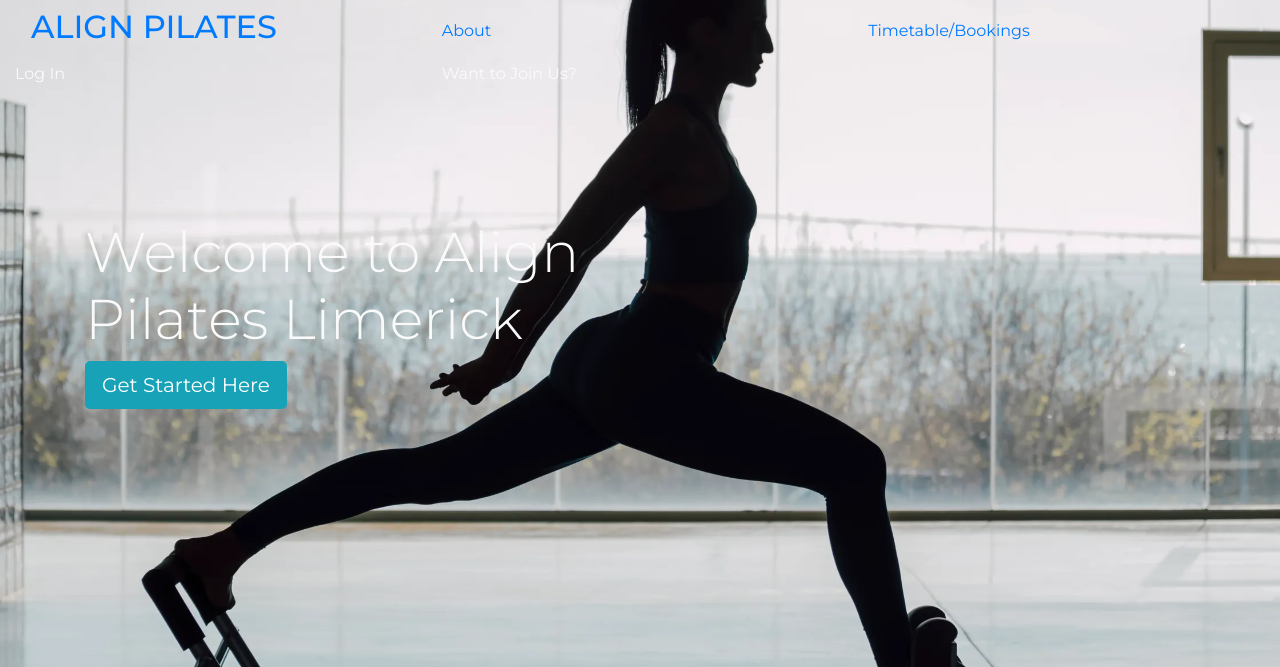
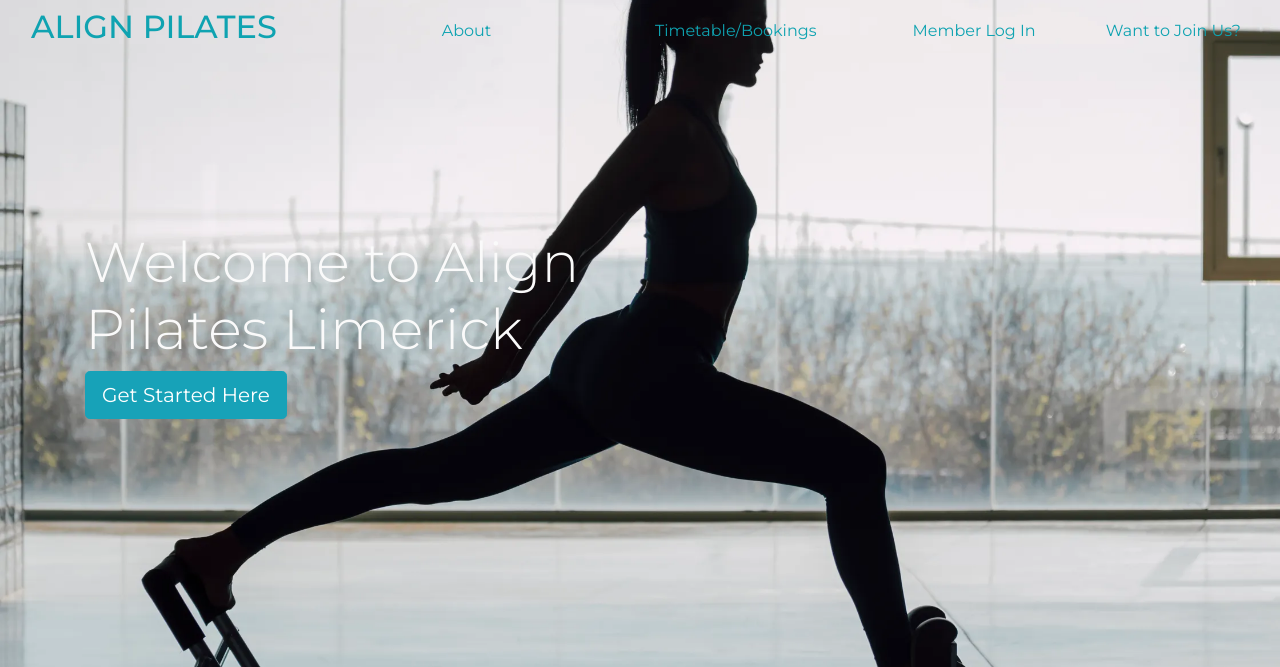
Before and after one commit to aimeeallen94/align-pilates, a Django app: page / in a window 1280 px wide. Shown: the top 667 px of the page. Run offline with Django 3.2, Linux system fonts and the light colour scheme; a user stored in the database is signed in; some libraries are stand-ins or nearby versions.

Commit message:
navbar for mobile devices created

```diff
--- a/home/templates/home/index.html
+++ b/home/templates/home/index.html
@@ -12,7 +12,7 @@
 {% block content %}
     <div class="container h-100">
         <div class="row h-100">
-            <div class="col-7 col-md-6 my-auto">
+            <div class="col-7 col-md-6 my-auto" id="welcome-message">
                 <h1 class="display-4">
                     Welcome to Align Pilates Limerick
                 </h1>
--- a/static/css/base.css
+++ b/static/css/base.css
@@ -10,6 +10,10 @@ body {
     font-family: 'Montserrat';
 }
 
+a {
+    color: #0FA3B1;
+}
+
 /* from Bulma */
 .icon {
     align-items: center;
@@ -18,3 +22,9 @@ body {
     height: 1.5rem;
     width: 1.5rem;
 }
+
+@media (min-width: 769px) {
+    #welcome-message {
+        padding-top: 20px !important;
+    }
+}
--- a/templates/base.html
+++ b/templates/base.html
@@ -36,48 +36,8 @@
   <body>
     <header class="container-fluid fixed-top">
       <div class="row">
-        <div class="col-12 col-lg-4 my-auto"><a href="{% url 'home' %}" class="nav-link">
-          <h2 class="text-uppercase">Align Pilates</h2></a>
-        </div>
-        <div class="col-4 col-lg-4 my-auto"><a href="">About</a></div>
-        <div class="col-4 col-lg-4 my-auto"><a href="">Timetable/Bookings</a></div>
-        <div class="col-4 col-lg-4 my-auto">Log In
-          <!--<ul class="list-inline list-unstyled text-center text-lg-right my-0">
-            <li class="list-inline-item dropdown">
-                <a class="text-black nav-link" href="#" id="options" data-toggle="dropdown" aria-haspopup="true" aria-expanded="false">
-                    <div class="text-center">
-                        <div><i class="fas fa-user fa-lg"></i></div>
-                        <p class="my-0">Member Log In</p>
-                    </div>
-                </a>
-                <div class="dropdown-menu border-0" aria-labelledby="options">
-                  {% if request.user.is_authenticated %}
-                      {% if request.user.is_superuser %}
-                          <a href="" class="dropdown-item">Timetable Management</a>
-                      {% endif %}
-                      <a href="" class="dropdown-item">My Profile</a>
-                      <a href="{% url 'account_logout' %}" class="dropdown-item">Logout</a>
-                  {% else %}
-                      <a href="{% url 'account_signup' %}" class="dropdown-item">Register</a>
-                      <a href="{% url 'account_login' %}" class="dropdown-item">Login</a>
-                  {% endif %}
-              </div>
-          </li>
-        </ul>-->
-        </div>
-        <div class="col-4 col-lg-4 my-auto">Want to Join Us?
-          <!-- <ul class="list-inline list-unstyled text-center text-lg-right my-0">
-            <a class="nav-link" href="#" id="options" data-toggle="dropdown" aria-haspopup="true" aria-expanded="false">
-              <div class="text-center">
-                  <div><i class="fas fa-user fa-lg"></i></div>
-                  <p class="my-0">Want to Join Us?</p>
-              </div>
-            </a>
-            <div class="dropdown-menu" aria-labelledby="options">
-              <li class="list-inline-item dropdown-item"><a href="">Join Now</a></li>
-              <li class="list-inline-item dropdown-item"><a href="">Register to find out more before getting started!</a></li>
-          </ul></div>
-        </div>-->
+        {% include 'includes/mobile-top-header.html' %}
+        {% include 'includes/main-nav.html' %}
       </div>
     </header>
 
--- /dev/null
+++ b/templates/includes/main-nav.html
@@ -0,0 +1,44 @@
+<div class="container-fluid fixed-top d-none d-lg-block">
+    <div class="row">
+        <div class="col-12 col-lg-4 my-auto"><a href="{% url 'home' %}" class="nav-link">
+            <h2 class="text-uppercase">Align Pilates</h2></a>
+        </div>
+        <div class="col-3 col-lg-2 my-auto"><a href="">About</a></div>
+        <div class="col-3 col-lg-2 my-auto"><a href="">Timetable/Bookings</a></div>
+        <div class="col-3 col-lg-2 my-auto">
+        <ul class="list-inline list-unstyled text-center text-lg-right my-0">
+            <li class="list-inline-item dropdown">
+                <a class="text-black nav-link" href="#" id="options" data-toggle="dropdown" aria-haspopup="true" aria-expanded="false">
+                    <div class="text-center">
+                        <p class="my-0">Member Log In</p>
+                    </div>
+                </a>
+                <div class="dropdown-menu border-0" aria-labelledby="options">
+                {% if request.user.is_authenticated %}
+                    {% if request.user.is_superuser %}
+                        <a href="" class="dropdown-item">Timetable Management</a>
+                    {% endif %}
+                    <a href="" class="dropdown-item">My Profile</a>
+                    <a href="{% url 'account_logout' %}" class="dropdown-item">Logout</a>
+                {% else %}
+                    <a href="{% url 'account_signup' %}" class="dropdown-item">Register</a>
+                    <a href="{% url 'account_login' %}" class="dropdown-item">Login</a>
+                {% endif %}
+            </div>
+        </li>
+        </ul>
+        </div>
+        <div class="col-3 col-lg-2 my-auto">
+        <ul class="list-inline list-unstyled text-center text-lg-right my-0">
+            <a class="nav-link" href="#" id="options" data-toggle="dropdown" aria-haspopup="true" aria-expanded="false">
+            <div class="text-center">
+                <p class="my-0">Want to Join Us?</p>
+            </div>
+            </a>
+            <div class="dropdown-menu" aria-labelledby="options">
+            <li class="list-inline-item dropdown-item"><a href="">Join Now</a></li>
+            <li class="list-inline-item dropdown-item"><a href="">Register here for more info!</a></li>
+        </ul></div>
+        </div>
+    </div>
+</div>
--- /dev/null
+++ b/templates/includes/mobile-top-header.html
@@ -0,0 +1,48 @@
+<nav class="navbar navbar-expand-lg d-md-none">
+    <a class="navbar-brand d-sm-none dropdown" href="#"><i class="fas fa-bars"></i> Align Pilates </a>
+    <button class="navbar-toggler dropdown" type="button" data-toggle="collapse" data-target="#navbarToggleExternalContent" aria-controls="navbarToggleExternalContent" aria-expanded="false" aria-label="Toggle navigation">
+        <span class="navbar-toggler-icon"></span>
+    </button>
+    <div class="collapse navbar-collapse" id="collapsibleNavbar">
+        <ul class="navbar-nav">
+            <li class="nav-item dropdown"><a class="nav-link dropdown-toggle" href="">About</a></li>
+            <li class="nav-item dropdown"><a class="nav-link dropdown" href="">Timetable/Bookings</a></li>
+            <li class="nav-item">
+            <ul class="list-inline list-unstyled text-center text-lg-right my-0">
+            <li class="list-inline-item dropdown">
+                <a class="text-black nav-link" href="#" id="options" data-toggle="dropdown" aria-haspopup="true" aria-expanded="false">
+                    <div class="text-center">
+                        <p class="my-0">Member Log In</p>
+                    </div>
+                </a>
+                <div class="dropdown-menu border-0" aria-labelledby="options">
+                    {% if request.user.is_authenticated %}
+                        {% if request.user.is_superuser %}
+                            <a href="" class="dropdown-item">Timetable Management</a>
+                        {% endif %}
+                        <a href="" class="dropdown-item">My Profile</a>
+                        <a href="{% url 'account_logout' %}" class="dropdown-item">Logout</a>
+                    {% else %}
+                        <a href="{% url 'account_signup' %}" class="dropdown-item">Register</a>
+                        <a href="{% url 'account_login' %}" class="dropdown-item">Login</a>
+                    {% endif %}
+                </div>
+            </li>
+            </ul>
+                </li>
+            <li class="nav-item">
+            <ul class="list-inline list-unstyled text-center text-lg-right my-0">
+            <a class="nav-link" href="#" id="options" data-toggle="dropdown" aria-haspopup="true" aria-expanded="false">
+                <div class="text-center">
+                    <p class="my-0">Want to Join Us?</p>
+                </div>
+            </a>
+            <div class="dropdown-menu" aria-labelledby="options">
+                <li class="list-inline-item dropdown-item"><a href="">Join Now</a></li>
+                <li class="list-inline-item dropdown-item"><a href="">Register here for more info!</a></li>
+            </ul>
+                </li>
+            </div>
+        </ul>
+    </div>
+</nav>
```
